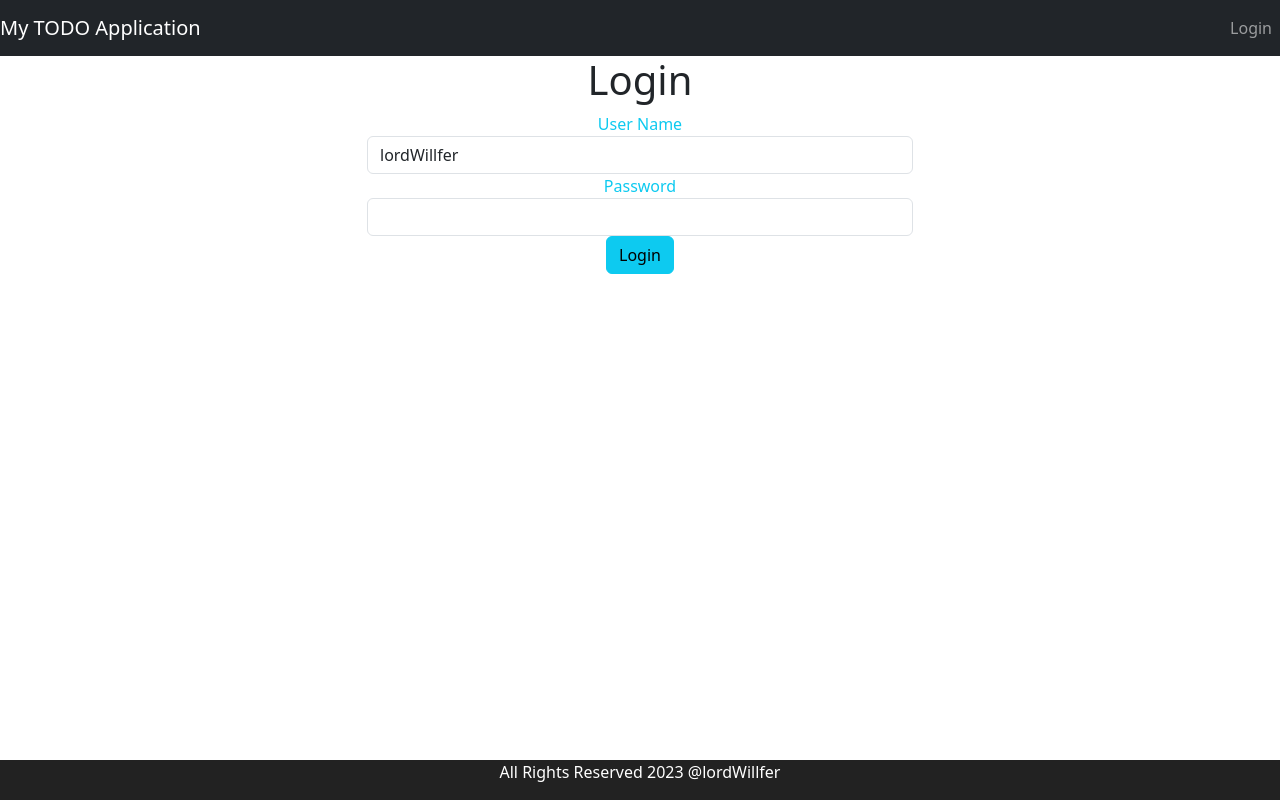
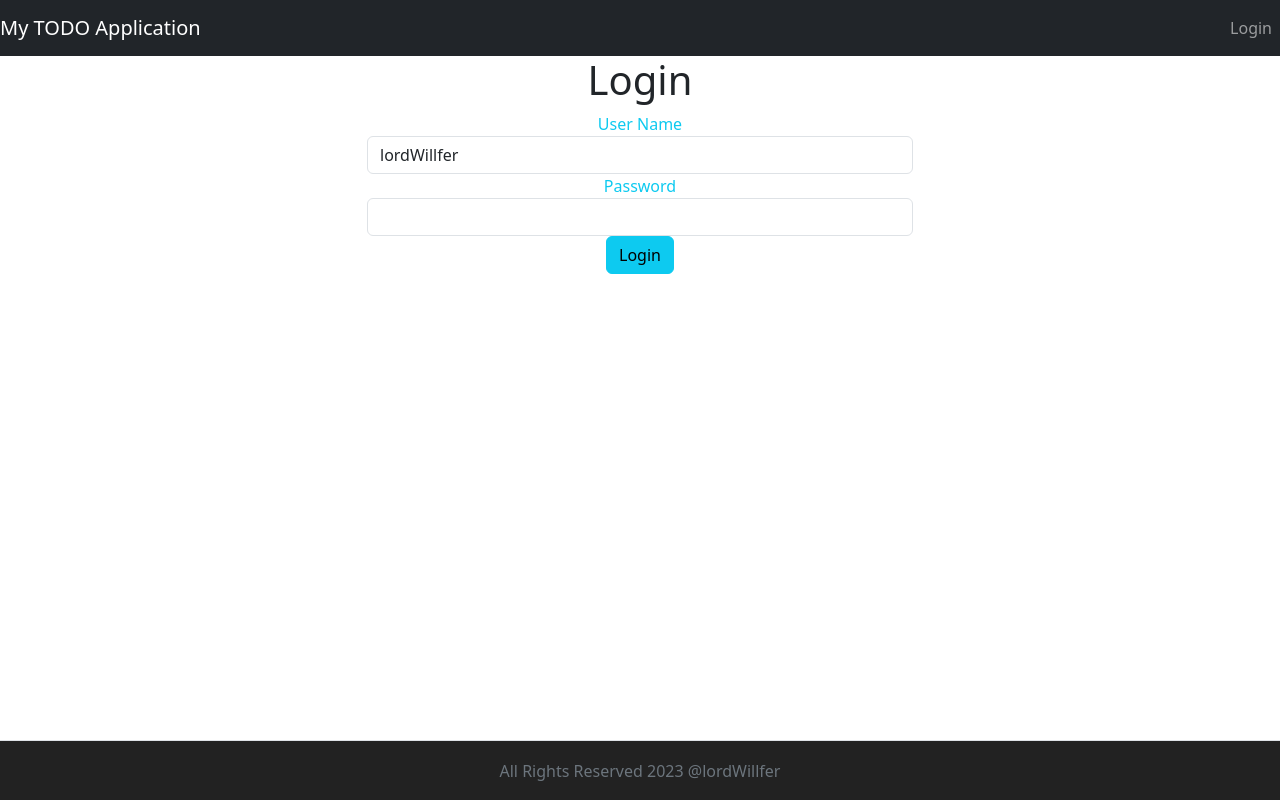
Before and after one commit to lordWillfer/todo-app, a React (Create React App) app: page / in a window 1280 px wide. Built offline with nearby package versions, Linux system fonts and the light colour scheme.

Commit message:
Ajustes de visualización del footer

```diff
--- a/src/App.css
+++ b/src/App.css
@@ -37,10 +37,16 @@
   }
 }
 
+.border-top {
+  border-top: 1px solid #e5e5e5;
+}
+
 .footer {
   position: absolute;
   bottom: 0;
   width: 100%;
-  height: 40px;
+  height: 60px;
+  white-space: nowrap;
+  line-height: 60px;
   background-color: #222222;
 }
--- a/src/components/todo/TodoApp.jsx
+++ b/src/components/todo/TodoApp.jsx
@@ -57,8 +57,8 @@ class HeaderComponent extends Component {
 class FooterComponent extends Component {
     render() {
         return (
-            <footer className="footer">
-                <span className="text-white">All Rights Reserved 2023 @lordWillfer</span>
+            <footer className="border-top footer text-secondary">
+                <div className="container">All Rights Reserved 2023 @lordWillfer</div>
             </footer>
         )
     }
```
